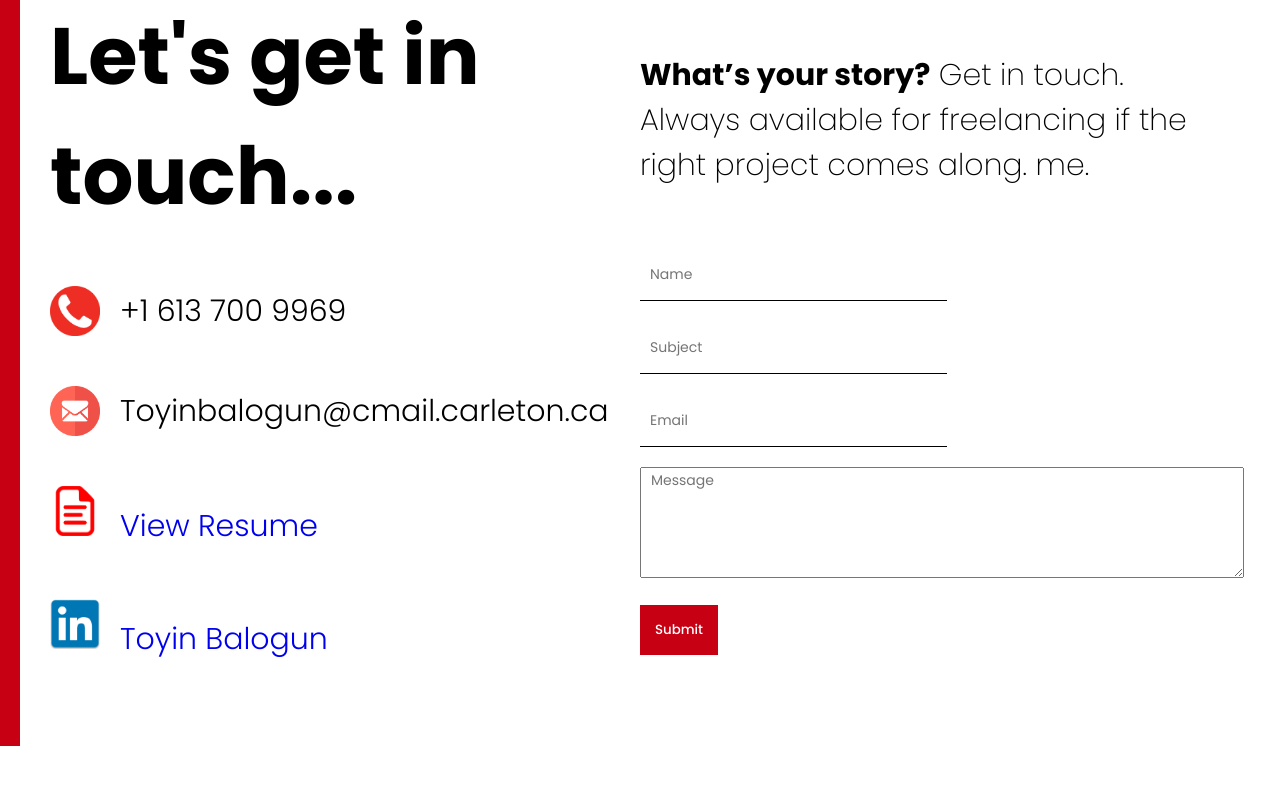
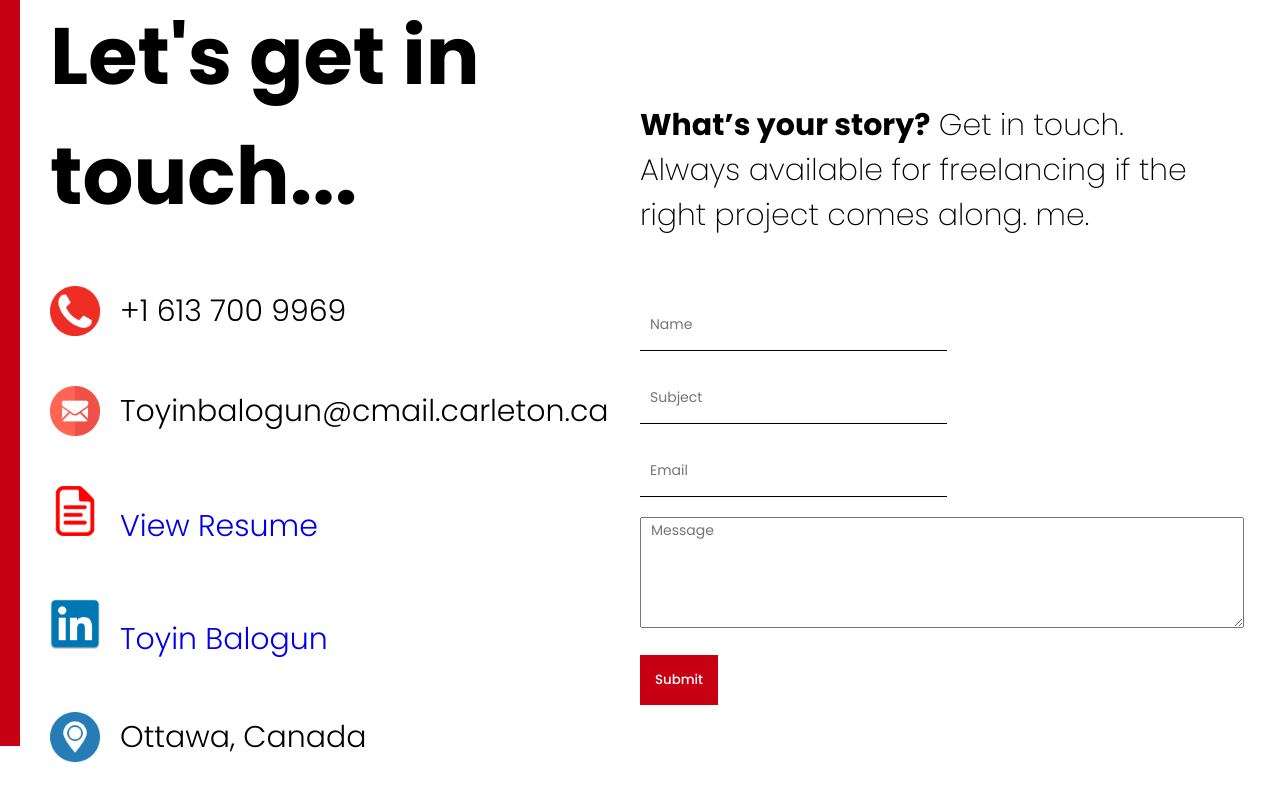
Before and after one commit to Toyinbalogun/portfolio, a React (Create React App) app: page / in a window 1280 px wide. Shown: the part 3371-4171 px from the top of the page. Before the commit the page ends 4133 px from the top, so only its background shows below. Built offline with nearby package versions, Linux system fonts and the light colour scheme.

Commit message:
added location to contact page

```diff
--- a/src/components/contact/Contact.jsx
+++ b/src/components/contact/Contact.jsx
@@ -3,6 +3,7 @@ import Phone from "../../img/phone.png";
 import Email from "../../img/email.png";
 import LinkedIn from "../../img/linkedin.png";
 import Resume from "../../img/docR.png";
+import Address from "../../img/adrs.png";
 import Doc from "../../files/doc.pdf";
 import { useRef, useState } from "react";
 import emailjs from "emailjs-com";
@@ -68,6 +69,10 @@ const Contact = () => {
                 Toyin Balogun
               </a>
             </div>
+            <div className="c-info-item">
+              <img src={Address} alt="address-img" className="c-icon" />
+              Ottawa, Canada
+            </div>
           </div>
         </div>
         <div className="c-right">
```
Also changed, not shown: src/img/adrs.png (added).
